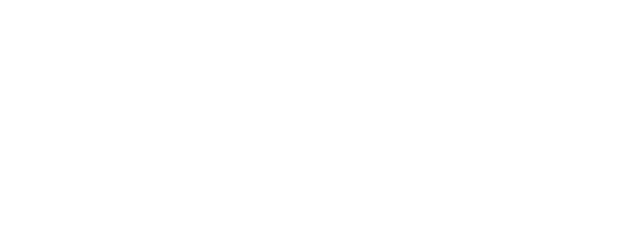
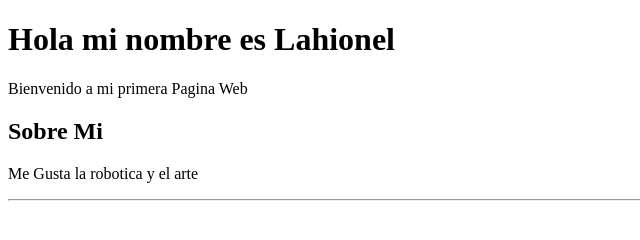
Before and after one commit to Lahionel-777/MiPrimeraPaginaWeb, a plain HTML site: page index.html in a window 1280 px wide. Shown: the whole page, without its empty margins (0-640 px from the left). Drawn offline with Linux system fonts and the light colour scheme.

Commit message:
Agregar encabezados y parrafos

```diff
--- a/index.html
+++ b/index.html
@@ -7,6 +7,12 @@
     <!--Esto es un Comentario y es para el titulo-->
 </head>
 <body>
+    <h1>Hola mi nombre es Lahionel</h1>
+    <p>Bienvenido a mi primera Pagina Web</p>
+    <h2>Sobre Mi</h2>
+    <p>Me Gusta la robotica y el arte</p>
+    <hr>
+    <br>
 
 </body>
 </html>
```
